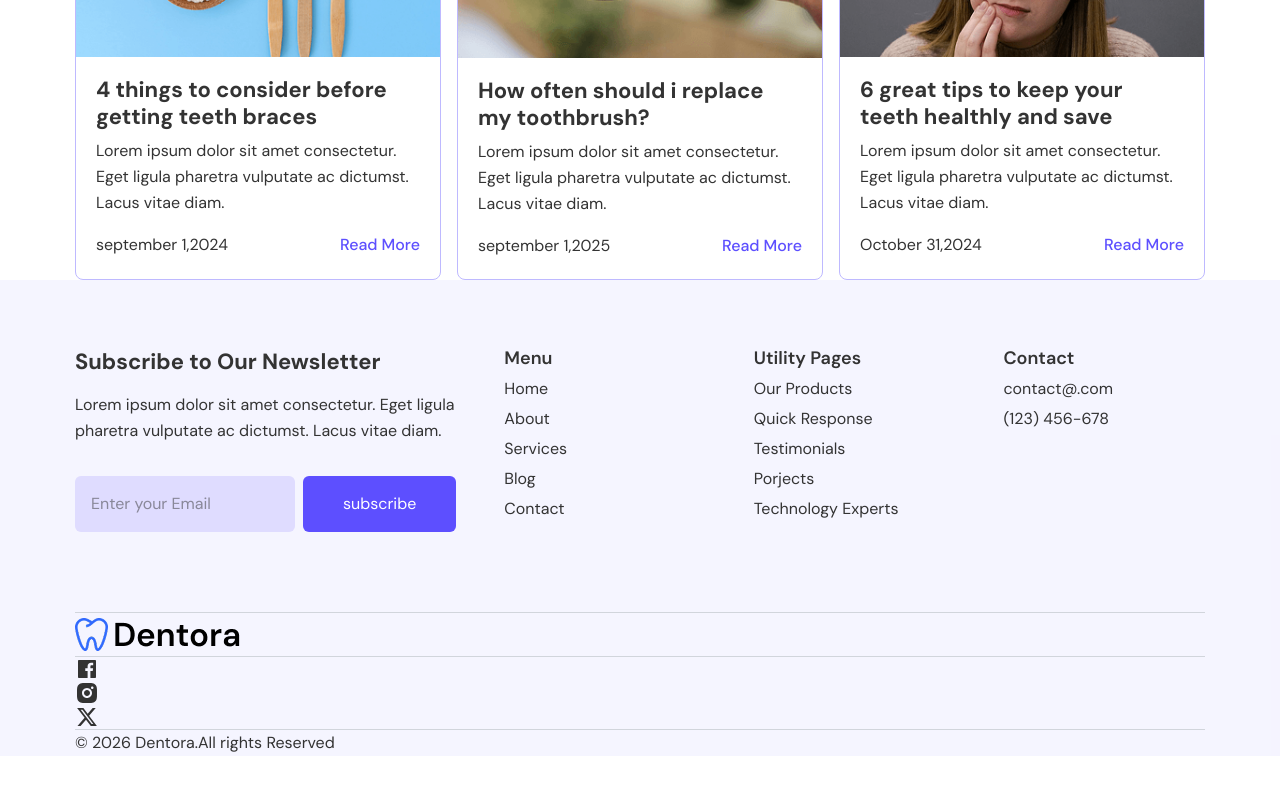
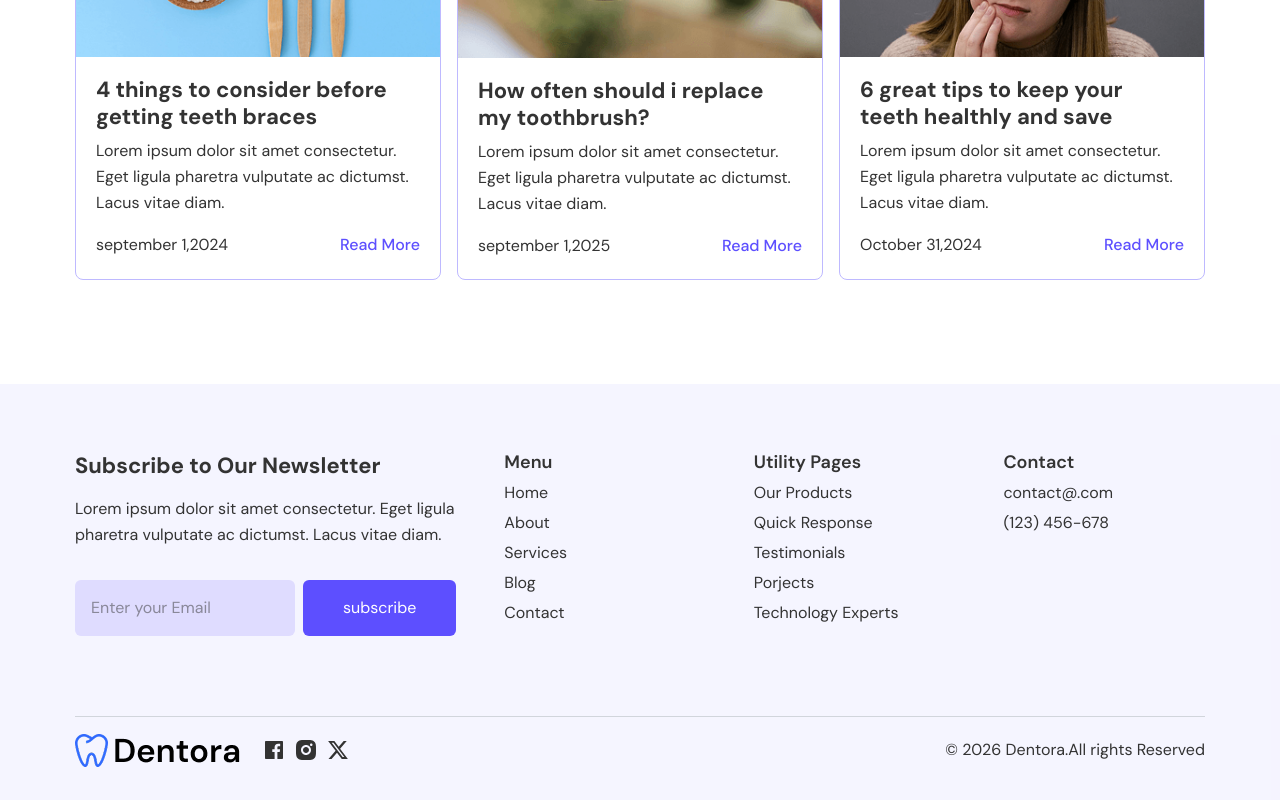
Before and after one commit to fahrypratama17/Project_Next, a Next.js app in the folder dentora/: page / in a window 1280 px wide. Shown: the part 3630-4430 px from the top of the page. Before the commit the page ends 4386 px from the top, so only its background shows below. Built offline with nearby package versions, Linux system fonts and the light colour scheme.

Commit message:
style: enhance Footer component layout and improve social links styling

```diff
--- a/dentora/components/Footer.tsx
+++ b/dentora/components/Footer.tsx
@@ -9,7 +9,7 @@ import {
 
 const Footer = () => {
   return (
-    <footer className="bg-primary-100/30 pt-16">
+    <footer className="bg-primary-100/30 mt-26 pt-16 pb-7">
       <div className="container divide-y divide-gray-300">
         <div className="grid gap-12 pb-16 sm:grid-cols-2 lg:grid-cols-[1fr_0.7fr_0.7fr_0.7fr] lg:pb-20">
           <div>
@@ -43,6 +43,8 @@ const Footer = () => {
           ))}
         </div>
 
+        <div className="flex flex-wrap items-center justify-between gap-2 pt-3">
+          <div className="flex items-center gap-5">
             <div>
               <Image
                 src={"/images/logo.png"}
@@ -51,18 +53,20 @@ const Footer = () => {
                 height={43}
               />
             </div>
-        <div>
-          <a href="#" className="">
+            <div className="flex items-center gap-2">
+              <a href="#" className="hover:text-primary-600 transition-colors">
                 <RiFacebookBoxFill />
               </a>
-          <a href="#" className="">
+              <a href="#" className="hover:text-primary-600 transition-colors">
                 <RiInstagramFill />
               </a>
-          <a href="#" className="">
+              <a href="#" className="hover:text-primary-600 transition-colors">
                 <RiTwitterXFill />
               </a>
             </div>
+          </div>
           <p>&copy; {new Date().getFullYear()} Dentora.All rights Reserved</p>
+        </div>
       </div>
     </footer>
   );
```
Lines whose indentation alone changed are shown as unchanged.
